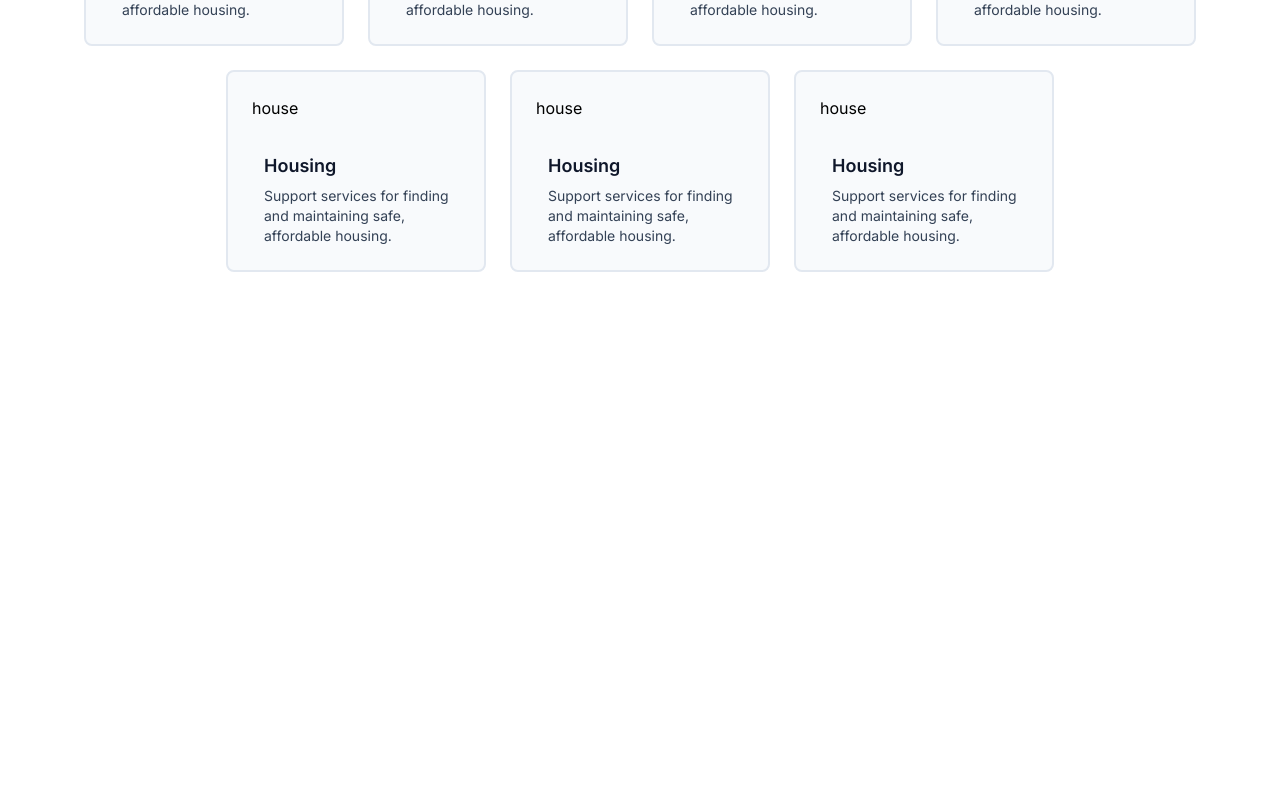
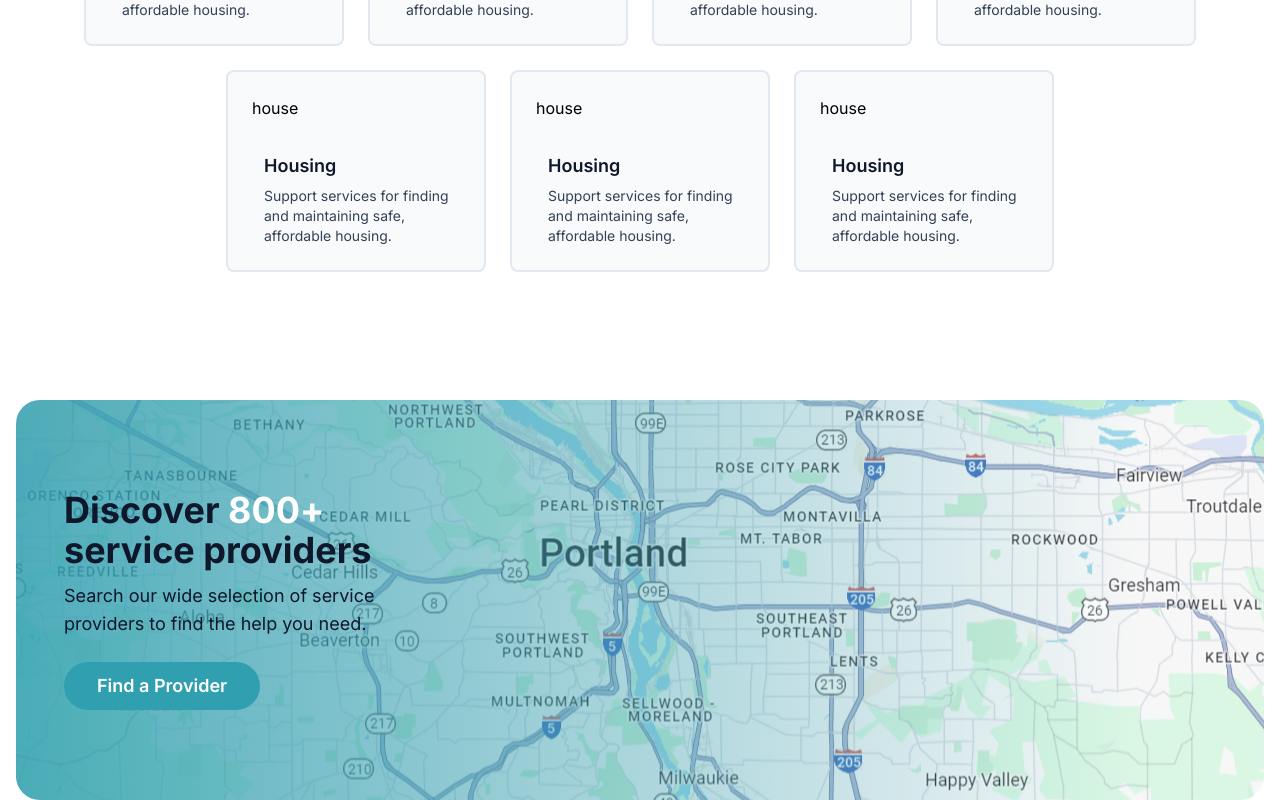
Before and after one commit to pchertude34/in-need-of-time, a Next.js app: page / in a window 1280 px wide. Shown: the part 1001-1801 px from the top of the page. Before the commit the page ends 1273 px from the top, so only its background shows below. Built offline with nearby package versions, Linux system fonts and the light colour scheme.

Commit message:
homepage cta (without white button)

```diff
--- a/app/(client)/page.tsx
+++ b/app/(client)/page.tsx
@@ -52,6 +52,7 @@ export default function Home() {
           </Drawer>
         </div>
       </div>
+      {/* Search by category section */}
       <div className="">
         <div className="mb-12 text-center">
           <h3 className="mb-3 text-2xl font-bold text-slate-900">Search by Category</h3>
@@ -109,6 +110,22 @@ export default function Home() {
           />
         </div>
       </div>
+      {/* Call to action */}
+      <div className="bg-cta-image mt-32  overflow-hidden rounded-3xl bg-[45%] ">
+        <div className="flex h-[400px] w-full items-center bg-gradient-to-r from-primary-500/85 to-primary-500/0 to-90%">
+          <div className="ml-12 max-w-[346px]">
+            <p className="text-4xl font-bold text-slate-900">
+              Discover <span className="text-white">800+</span> service providers
+            </p>
+            <p className="mt-3 text-lg text-slate-900">
+              Search our wide selection of service providers to find the help you need.
+            </p>
+            <Button className="mt-6" variant="primary" size="lg">
+              Find a Provider
+            </Button>
+          </div>
+        </div>
+      </div>
     </main>
   );
 }
--- a/tailwind.config.ts
+++ b/tailwind.config.ts
@@ -113,6 +113,7 @@ const config = {
       },
       backgroundImage: {
         "hero-image": "url('/images/hero-image.jpg')",
+        "cta-image": "url('/images/cta-image.png')",
         "radial-gradient-center": "radial-gradient(circle_at_center,_var(--tw-gradient-stops))",
       },
     },
```
Also changed, not shown: public/images/cta-image.png (added).
